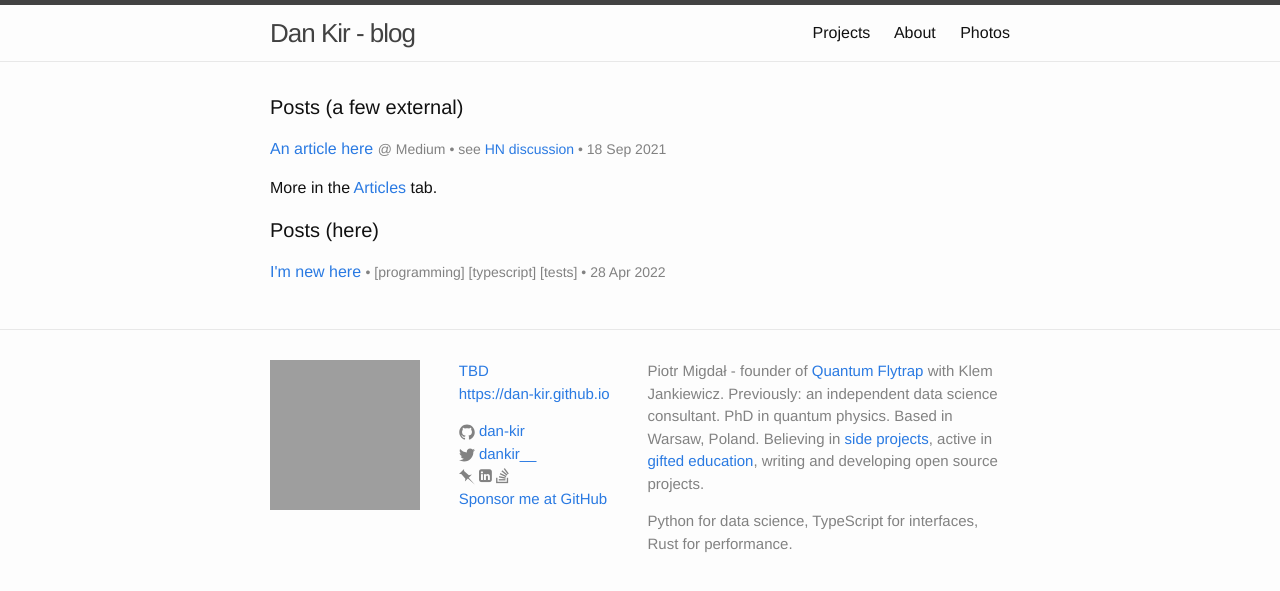
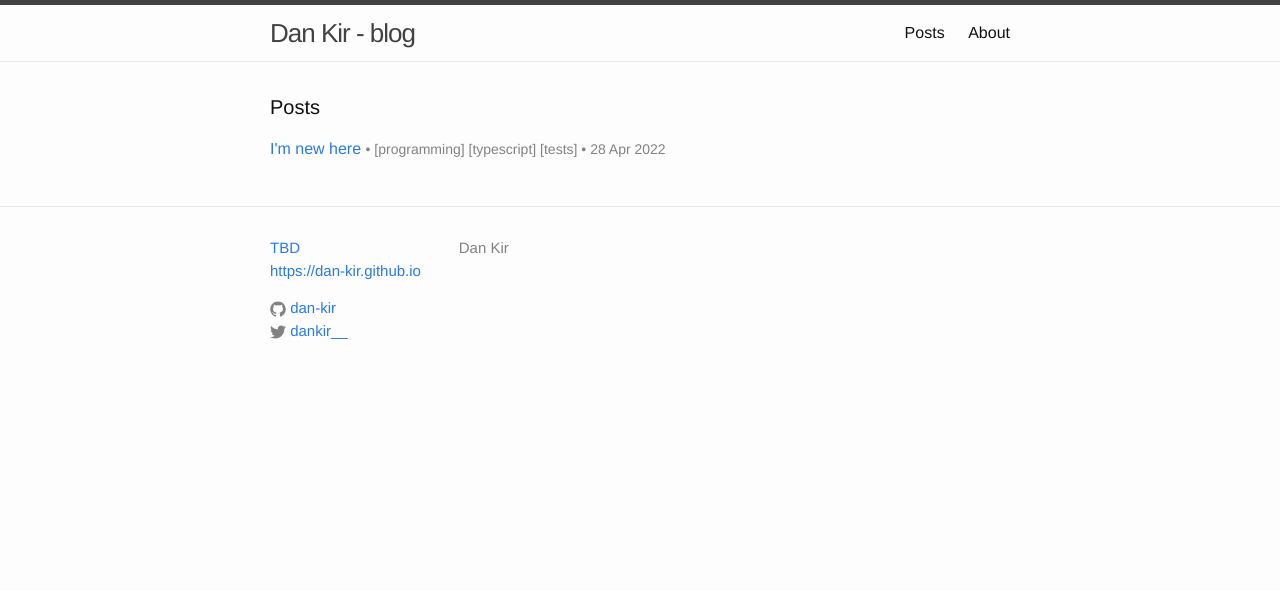
Before and after one commit to dan-kir/dan-kir.github.io, a Jekyll site: the page built from index.html, in a window 1280 px wide. Shown: the top 591 px of the page. Built offline with Jekyll 4.4.1, drawn with Linux system fonts in a browser that asks for light colours; nearby versions of some CDN libraries.

Commit message:
Cleaning up

```diff
--- a/_data/projects.yaml
+++ b/_data/posts.yaml
@@ -1,6 +1,6 @@
-- title:  Project Name
+- title:  Post Name
   desc:   "You guessed it"
-  href:   https://project.com
+  href:   https://post.com
   dateStart: 2019-11-27
   dateEnd:
   tags:   [startup, quantum]
--- a/_includes/footer.html
+++ b/_includes/footer.html
@@ -3,11 +3,6 @@
   <div class="wrapper">
 
     <div class="footer-col-wrapper">
-
-      <div class="footer-col footer-col-1">
-        <img src="{{ site.url }}/imgs/global/piotr_migdal_2016_london_300sq.jpg" alt="Piotr Migdał - as of 2013"
-          width="150px" height="150px" />
-      </div>
 
       <div class="footer-col footer-col-2">
         <ul class="contact-list">
@@ -21,33 +16,12 @@
           <li>
             {% include icon-twitter.html username=site.usernames.twitter %}
           </li>
-          <li>
-            <a href="https://pinboard.in/u:{{ site.usernames.pinboard }}/">
-              <span class="icon icon--pinboard">{% include icon-pinboard.svg %}</span>
-            </a>
-            <a href="https://linkedin.com/in/{{ site.usernames.linkedin }}">
-              <span class="fa fa-linkedin-square" style="color:#828282"></span>
-            </a>
-            <a href="https://stackexchange.com/users/{{ site.usernames.stackexchange }}">
-              <span class="fa fa-stack-overflow" style="color:#828282"></span>
-            </a>
-          </li>
-          <li>
-            <a class="github-button" href="https://github.com/sponsors/stared" data-icon="octicon-heart"
-              aria-label="Sponsor @stared on GitHub">Sponsor me at GitHub</a>
-          </li>
         </ul>
       </div>
 
       <div class="footer-col footer-col-3">
-        <p>Piotr Migdał - founder of <a href="https://quantumflytrap.com">Quantum Flytrap</a> with Klem Jankiewicz.
-          Previously: an independent data science consultant.
-          PhD in quantum physics. Based in Warsaw, Poland.
-          Believing in <a href="http://crastina.se/theres-no-projects-like-side-projects/">side projects</a>, active in
-          <a href="https://warsztatywww.pl/article/en-indie-camp-for-hs-geeks/">gifted education</a>, writing and
-          developing open source projects.
+        <p>Dan Kir</p>
 
-        <p>Python for data science, TypeScript for interfaces, Rust for performance.</p>
       </div>
 
     </div>
--- a/_includes/header.html
+++ b/_includes/header.html
@@ -23,7 +23,6 @@
         <a class="page-link" href="{{ my_page.url | prepend: site.baseurl }}">{{ my_page.title }}</a>
         {% endif %}
         {% endfor %}
-        <a class="page-link" href="http://migdal.zenfolio.com/">Photos</a>
       </div>
     </nav>
 
--- a/index.html
+++ b/index.html
@@ -4,28 +4,7 @@ layout: default
 
 <div class="home">
 
-  <h1 class="page-heading">Posts (a few external)</h1>
-
-  <ul class="post-list">
-    {% assign articles_sorted = site.data.articles | sort: "date" | reverse %}
-    {% for article in articles_sorted limit:10 %}
-    <li>
-      <a href="{{ article.href }}">{{ article.title }}</a>
-      <span class="post-meta">
-        @ {{ article.at }}
-        {% if article.hn %}
-        • see <a href="{{ article.hn }}">HN discussion</a>
-        {% endif %}
-        •
-        {{ article.date | date: "%-d %b %Y" }}
-      </span>
-    </li>
-    {% endfor %}
-  </ul>
-
-  <p>More in the <a href="/articles/">Articles</a> tab.</p>
-
-  <h1 class="page-heading">Posts (here)</h1>
+  <h1 class="page-heading">Posts</h1>
 
   <ul class="post-list">
     {% for post in site.posts %}
```
Also changed, not shown: posts.html (added, +35 -0 lines), projects.html (deleted, +0 -35 lines).
